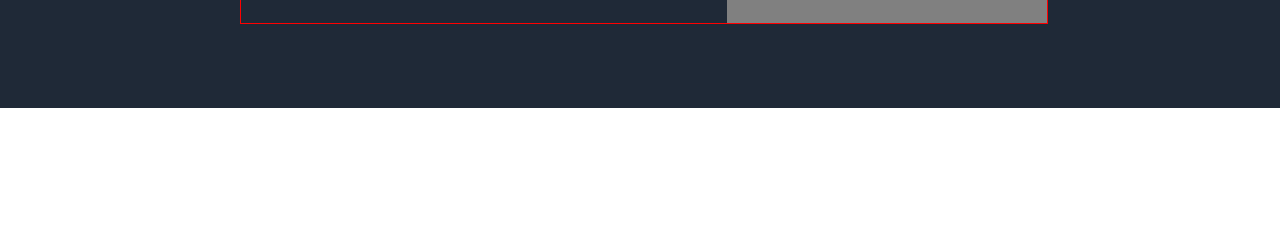
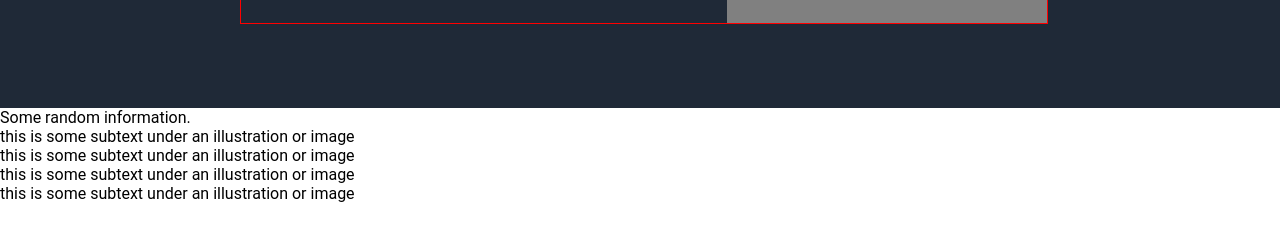
Before and after one commit to sh1ed4/ProjectLandingPage, a plain HTML site: page index.html in a window 1280 px wide. Shown: the part 358-598 px from the top of the page. Drawn offline with Linux system fonts and the light colour scheme.

Commit message:
Added the section for second section
Utilized the use of divs to group the necessary items together in order
to display it however I want on the web

```diff
--- a/index.html
+++ b/index.html
@@ -34,5 +34,37 @@
       </div>
     </section>
     <!-- End of First section -->
+    <!-- Second section -->
+    <section class="second-section">
+      <div class="contentSecond">
+        <div class="titleSecond">Some random information.</div>
+        <div class="container">
+          <div class="boxContainer">
+            <div class="box"></div>
+            <div class="text">
+              this is some subtext under an illustration or image
+            </div>
+          </div>
+          <div class="boxContainer">
+            <div class="box"></div>
+            <div class="text">
+              this is some subtext under an illustration or image
+            </div>
+          </div>
+          <div class="boxContainer">
+            <div class="box"></div>
+            <div class="text">
+              this is some subtext under an illustration or image
+            </div>
+          </div>
+          <div class="boxContainer">
+            <div class="box"></div>
+            <div class="text">
+              this is some subtext under an illustration or image
+            </div>
+          </div>
+        </div>
+      </div>
+    </section>
   </body>
 </html>
```
